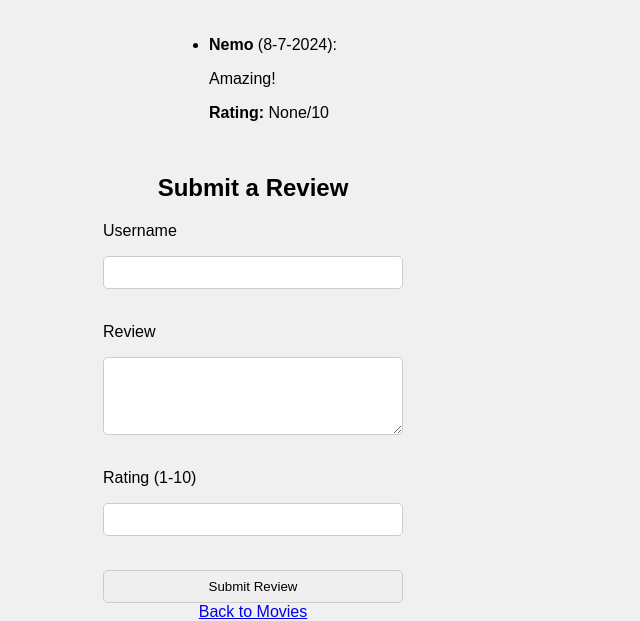
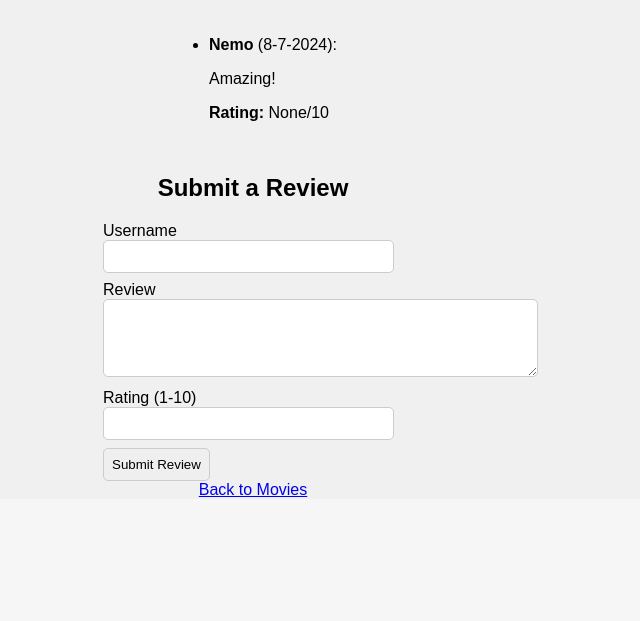
Before and after one commit to moryhassid/mini-imdb-project, a Flask app: page /movie/1 in a window 1280 px wide. Shown: the part 482-1103 px from the top of the page, without its empty margins (387-1027 px from the left). After the commit the page ends 979 px from the top, so only its background shows below. Run offline with Flask 2, Linux system fonts and the light colour scheme; data comes from the database, SQL or seed files in the repository; both versions use the stored data as it was after the commit.

Commit message:
Add a new movie with some small code changes

```diff
--- a/app.py
+++ b/app.py
@@ -1,6 +1,6 @@
 from flask import Flask, render_template, request, url_for, redirect
 from flask_wtf import FlaskForm
-from wtforms import StringField, TextAreaField, SubmitField, IntegerField
+from wtforms import StringField, TextAreaField, SubmitField, IntegerField, FloatField
 from wtforms.validators import DataRequired, Length, NumberRange
 import sqlite3
 from datetime import datetime
@@ -12,7 +12,7 @@
 class ReviewForm(FlaskForm):
     username = StringField('Username', validators=[DataRequired(), Length(min=1, max=100)])
     content = TextAreaField('Review', validators=[DataRequired(), Length(min=1)])
-    rating = IntegerField('Rating (1-10)', validators=[DataRequired(), NumberRange(min=1, max=10)])
+    rating = FloatField('Rating (1-10)', validators=[DataRequired(), NumberRange(min=1, max=10)])
     submit = SubmitField('Submit Review')
 
 
@@ -93,13 +93,8 @@
             rating = form.rating.data
 
             # Ensure the rating is an integer and within the valid range (1-10)
-            if rating < 1 or rating > 10:
+            if rating < 0 or rating > 10:
                 form.rating.errors.append("Please provide a valid rating between 1 and 10.")
-                return render_template("movie_detail.html", movie=dict(movie), form=form, reviews=[])
-
-            # Ensure the rating is a whole number
-            if isinstance(rating, float):
-                form.rating.errors.append("Please provide a whole number (no decimals).")
                 return render_template("movie_detail.html", movie=dict(movie), form=form, reviews=[])
 
             cur.execute(
--- a/templates/movie_detail.html
+++ b/templates/movie_detail.html
@@ -52,6 +52,12 @@
         button:hover {
             background-color: #0056b3;
         }
+
+        .error-message {
+            color: red;
+            font-size: 0.9em;
+            margin-top: 0.2em;
+        }
     </style>
 </head>
 <body>
@@ -80,10 +86,33 @@
     <h2>Submit a Review</h2>
     <form method="POST">
         {{ form.hidden_tag() }}
-        {{ form.username.label }} {{ form.username(size=32) }}<br>
-        {{ form.content.label }} {{ form.content(rows=4, cols=50) }}<br>
-        {{ form.rating.label }} {{ form.rating(size=32) }}<br>
-        {{ form.submit() }}
+        <div class="form-group">
+            <label for="username">{{ form.username.label }}</label>
+            {{ form.username(class="form-control", size=32) }}
+            {% for error in form.username.errors %}
+                <span class="error-message">{{ error }}</span>
+            {% endfor %}
+        </div>
+
+        <div class="form-group">
+            <label for="content">{{ form.content.label }}</label>
+            {{ form.content(class="form-control", rows=4, cols=50) }}
+            {% for error in form.content.errors %}
+                <span class="error-message">{{ error }}</span>
+            {% endfor %}
+        </div>
+
+        <div class="form-group">
+            <label for="rating">{{ form.rating.label }}</label>
+            {{ form.rating(class="form-control", size=32) }}
+            {% for error in form.rating.errors %}
+                <span class="error-message">{{ error }}</span>
+            {% endfor %}
+        </div>
+
+        <div class="form-group">
+            {{ form.submit(class="btn btn-primary") }}
+        </div>
     </form>
 
     <a href="{{ url_for('home_page') }}">Back to Movies</a>
```
Also changed, not shown: movies.db, static/images/Shrek.jpg (added).
